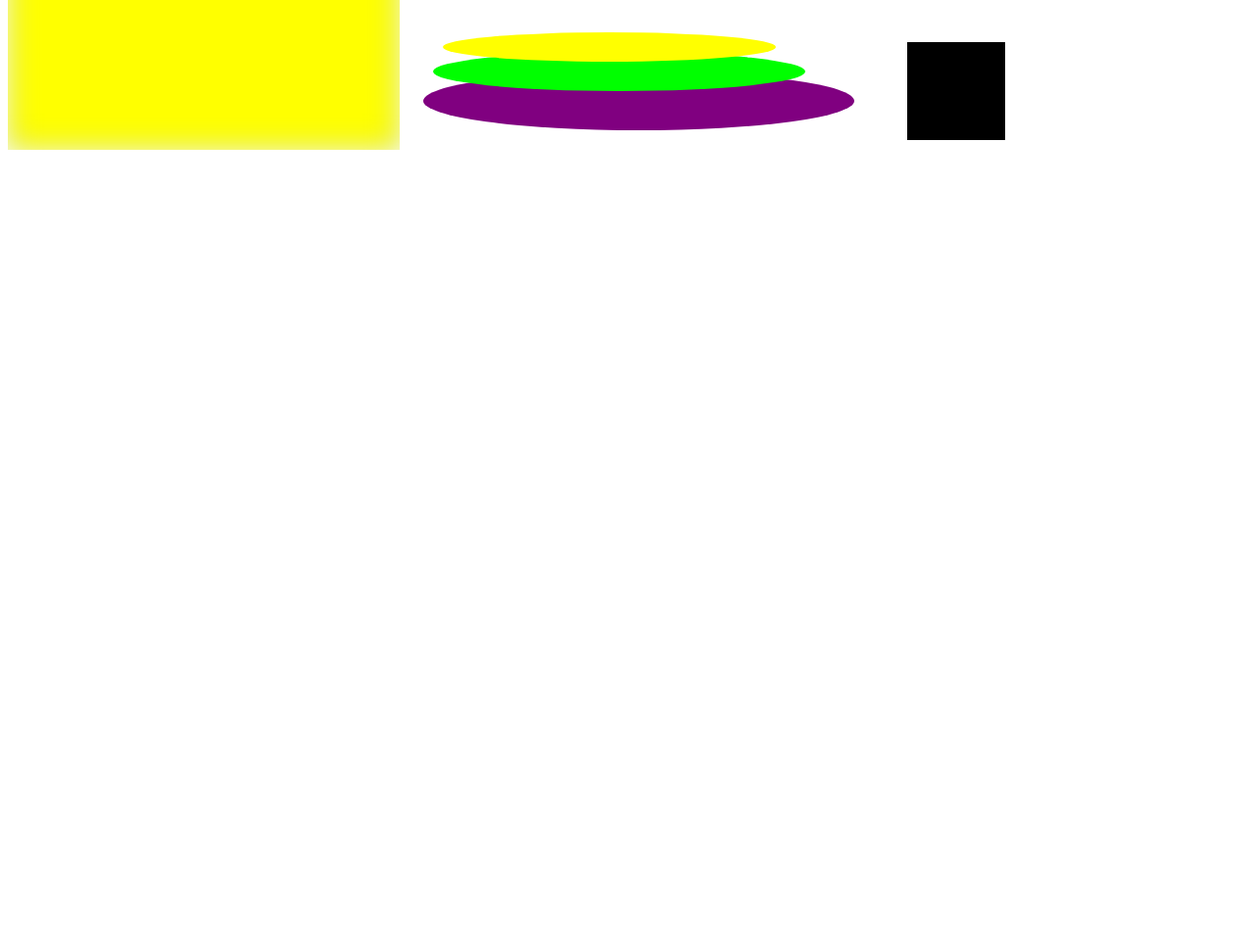
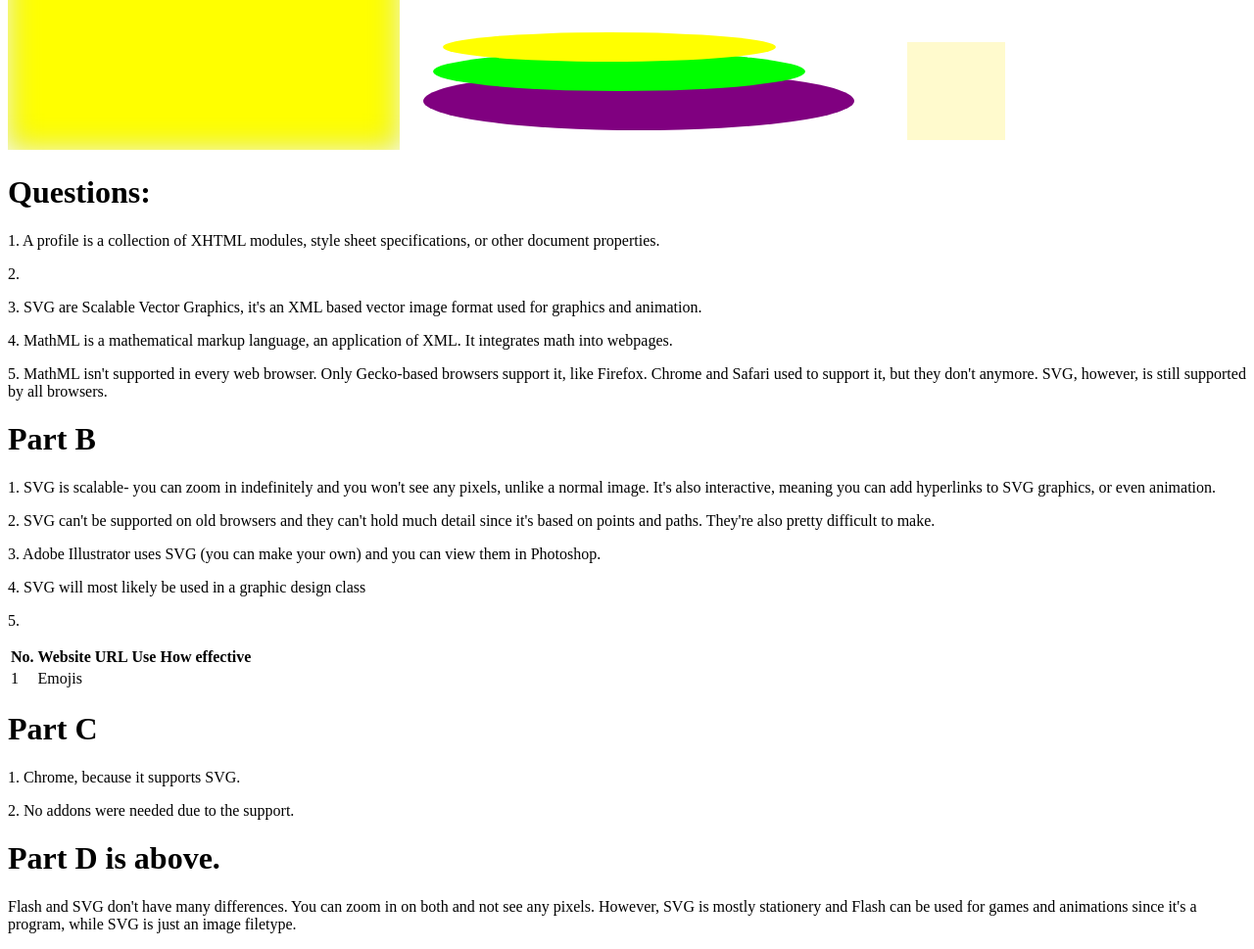
Before and after one commit to HZRDOUS/svg, a plain HTML site: page index.html in a window 1280 px wide. Shown: the part 255-1224 px from the top of the page at 98% size. Before the commit the page ends 800 px from the top, so only its background shows below. Drawn offline with Linux system fonts and the light colour scheme.

Commit message:
Update index.html

```diff
--- a/index.html
+++ b/index.html
@@ -21,10 +21,39 @@
 <svg width="120" height="120" viewBox="0 0 120 120" version="1.1"
      xmlns="http://www.w3.org/2000/svg">
 
-  <rect x="10" y="10" width="100" height="100">
+  <rect x="10" y="10" width="100" height="100" fill="lemonchiffon">
     <animate attributeType="XML" attributeName="x" from="-100" to="120"
         dur="10s" repeatCount="indefinite"/>
   </rect>
 </svg>
+<h1>Questions:</h1>
+<p>1. A profile is a collection of XHTML modules, style sheet specifications, or other document properties.</p>
+<p>2. </p>
+<p>3. SVG are Scalable Vector Graphics, it's an XML based vector image format used for graphics and animation.</p>
+<p>4. MathML is a mathematical markup language, an application of XML. It integrates math into webpages.</p>
+<p>5. MathML isn't supported in every web browser. Only Gecko-based browsers support it, like Firefox. Chrome and Safari used to support it, but they don't anymore. SVG, however, is still supported by all browsers.</p>
+<h1>Part B</h1>
+<p>1. SVG is scalable- you can zoom in indefinitely and you won't see any pixels, unlike a normal image. It's also interactive, meaning you can add hyperlinks to SVG graphics, or even animation.</p>
+<p>2. SVG can't be supported on old browsers and they can't hold much detail since it's based on points and paths. They're also pretty difficult to make.</p>
+<p>3. Adobe Illustrator uses SVG (you can make your own) and you can view them in Photoshop.</p>
+<p>4. SVG will most likely be used in a graphic design class</p>
+<p>5. </p>
+<table>
+	<tr>
+		<th>No.</th>
+		<th>Website URL</th>
+		<th>Use</th>
+		<th>How effective</th>
+	</tr>
+	<tr>
+		<td>1</td>
+		<td>Emojis</td>
+	</tr>
+</table>
+<h1>Part C</h1>
+<p>1. Chrome, because it supports SVG.</p>
+<p>2. No addons were needed due to the support.</p>
+<h1>Part D is above.</h1>
+<p>Flash and SVG don't have many differences. You can zoom in on both and not see any pixels. However, SVG is mostly stationery and Flash can be used for games and animations since it's a program, while SVG is just an image filetype.</p>
 </body>
 </html>
```
